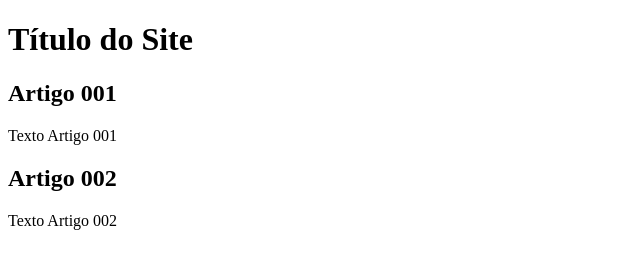
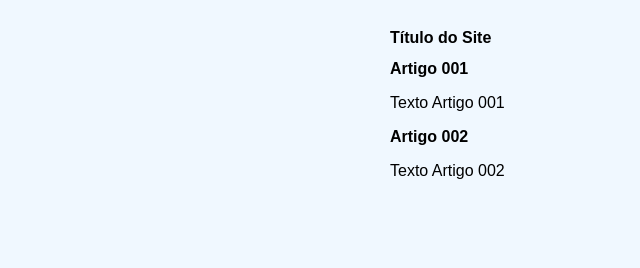
Before and after one commit to DenisVousin/projeto-site, a plain HTML site: page index.html in a window 1280 px wide. Shown: the whole page, without its empty margins (0-640 px from the left). Drawn offline with Linux system fonts and the light colour scheme.

Commit message:
iniciei o dsigner

```diff
--- /dev/null
+++ b/estilos/style.css
@@ -0,0 +1,16 @@
+* {
+    font-family: Arial, Helvetica, sans-serif;
+    font-size: 16px;
+}
+
+body {
+    background-color: aliceblue;
+}
+
+main {
+    background-color: aliceblue;
+    width: 500px;
+    margin: auto;
+    padding: 10px;
+    box-shadow: 3px 3px 5px rgba(red, green, blue, alpha);
+}
--- a/index.html
+++ b/index.html
@@ -5,6 +5,7 @@
     <meta http-equiv="X-UA-Compatible" content="IE=edge">
     <meta name="viewport" content="width=device-width, initial-scale=1.0">
     <title>Título do site</title>
+    <link rel="stylesheet" href="estilos/style.css">
 </head>
 <body>
     <main>
```
